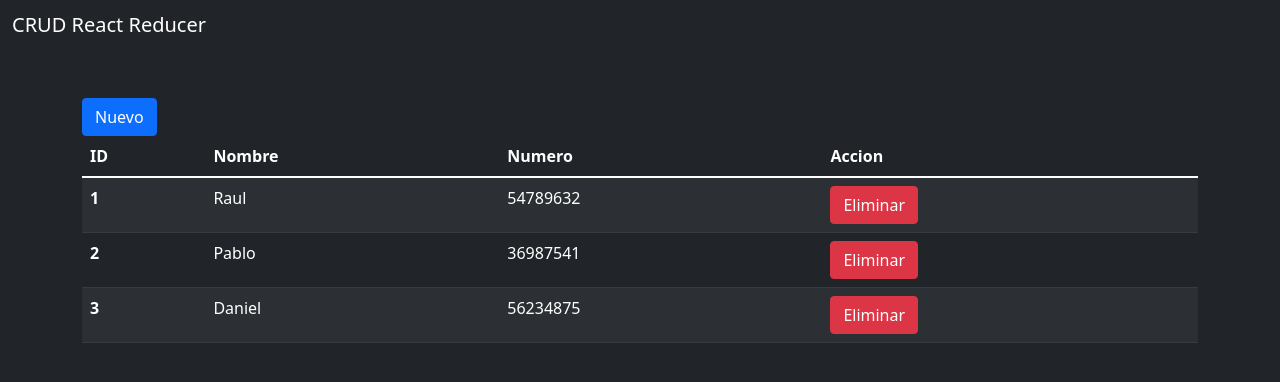
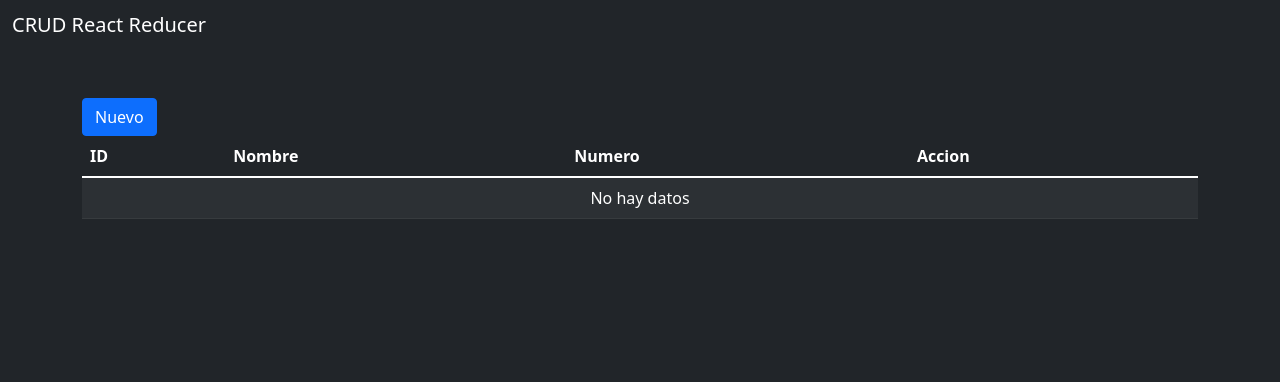
Before and after one commit to Pablo-Gallina/CRUD-react-reducer, a React (Create React App) app: page / in a window 1280 px wide. Shown: the top 382 px of the page. Built offline with nearby package versions, Linux system fonts and the light colour scheme.

Commit message:
Mensaje cuando no hay datos en la tabla

```diff
--- a/src/Components/Contactos.jsx
+++ b/src/Components/Contactos.jsx
@@ -5,23 +5,7 @@ import Form from './Form/Form'
 import Table from './Table/Table'
 
 
-const contactos = [
-    {
-      id: "asdfasdf",
-      nombre: "Raul",
-      numero: "54789632"
-    },
-    {
-      id: "Aoiu5",
-      nombre: "Pablo",
-      numero: "36987541"
-    },
-    {
-        id: "lio-987",
-        nombre: "Daniel",
-        numero: "56234875"
-    }
-]
+const contactos = []
 
 const Contactos = () => {
     //state = estado inicial, dispatch = funcion que va a disparar el cambio de estado, como un setState
--- a/src/Components/Table/Table.jsx
+++ b/src/Components/Table/Table.jsx
@@ -21,12 +21,16 @@ const Table = ({ contactos = [], dispatch }) => {
                 </thead>
                 <tbody>
                     {
-                        contactos.map( ( contacto, index ) =><tr key={contacto.id}>
+                        contactos.length <= 0 ? <tr>
+                                                    <td className="text-center" colSpan="4">No hay datos</td>
+                                                </tr>
+                                        : contactos.map( ( contacto, index ) =><tr key={contacto.id}>
                                             <th scope="row">{index +1}</th>
                                             <td>{ contacto.nombre }</td>
                                             <td>{ contacto.numero }</td>
                                             <td> <Button btnStyle="danger" textButton="Eliminar" _funcion={()=>handleEliminar(contacto.id)}/> </td>
                                         </tr>)
+
                     }
 
                 </tbody>
@@ -36,7 +40,7 @@ const Table = ({ contactos = [], dispatch }) => {
 }
 
 Table.propTypes = {
-
+    contactos: PropTypes.array
 }
 
 export default Table
```
